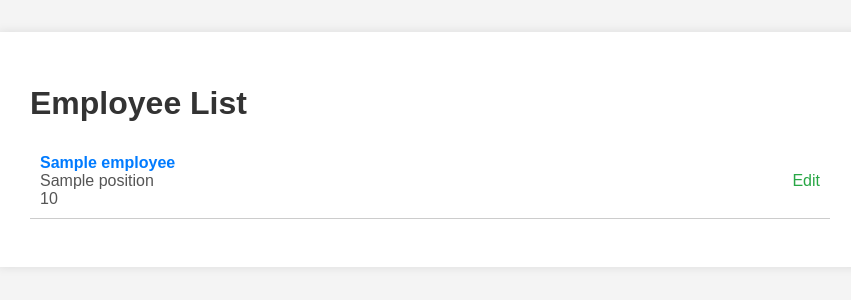
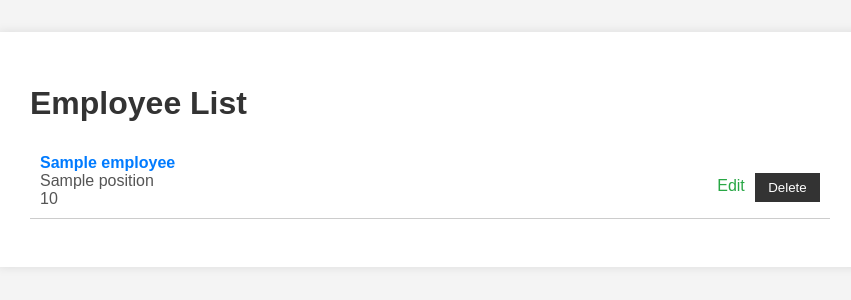
Before and after one commit to shashwatsingh998/pythonPOCEmployeeManagement, a Flask app: page / in a window 1280 px wide. Shown: the part 82-382 px from the top of the page, without its empty margins (210-1061 px from the left). Run offline with Flask 3, Linux system fonts and the light colour scheme; the visitor is signed in with stand-in values (Sample User, id 1); a database or web service that is not in the repository returns one stand-in record (values such as "Sample title").

Commit message:
better styles

```diff
--- a/inventory/templates/index.html
+++ b/inventory/templates/index.html
@@ -12,8 +12,11 @@
                 <span class="employee-position">{{ employee.position }}</span>
                 <span class="employee-salary">{{ employee.salary }}</span>
             </div>
-            <div class="employee-actions">
-                <a href="{{ url_for('main.edit_employee', id=employee._id) }}" class="edit-link">Edit</a>
+<div class="employee-actions" style="display:flex; align-items:center">
+                <a style="margin-top:11px;" href="{{ url_for('main.edit_employee', id=employee._id) }}" class="edit-link">Edit</a>
+                <form action="{{ url_for('main.delete_employee', id=employee._id) }}" method="POST" style="display:inline;">
+                    <button type="submit" class="delete-button">Delete</button>
+                </form>
             </div>
         </li>
     {% endfor %}
```
Also changed, not shown: inventory/auth.py (line endings or trailing spaces), inventory/views.py (line endings or trailing spaces).
